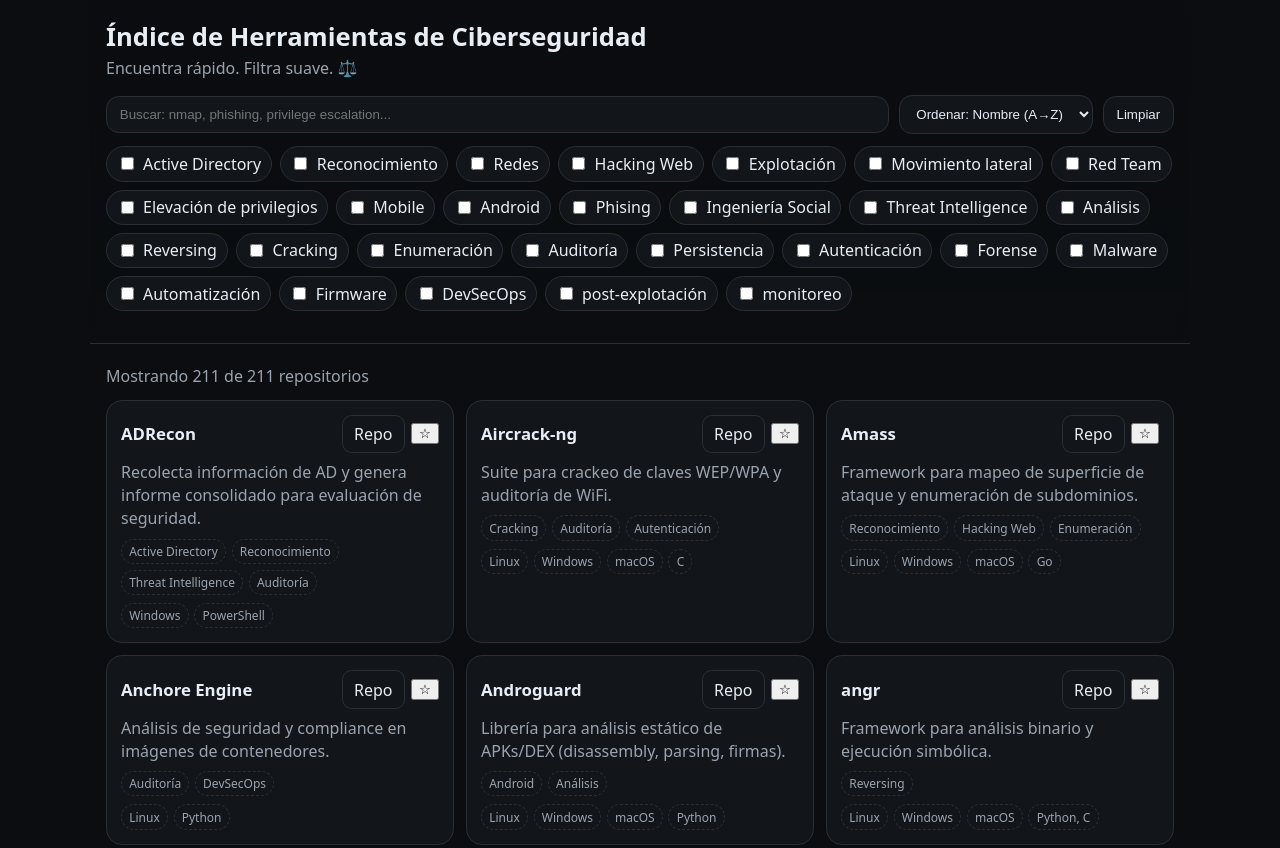
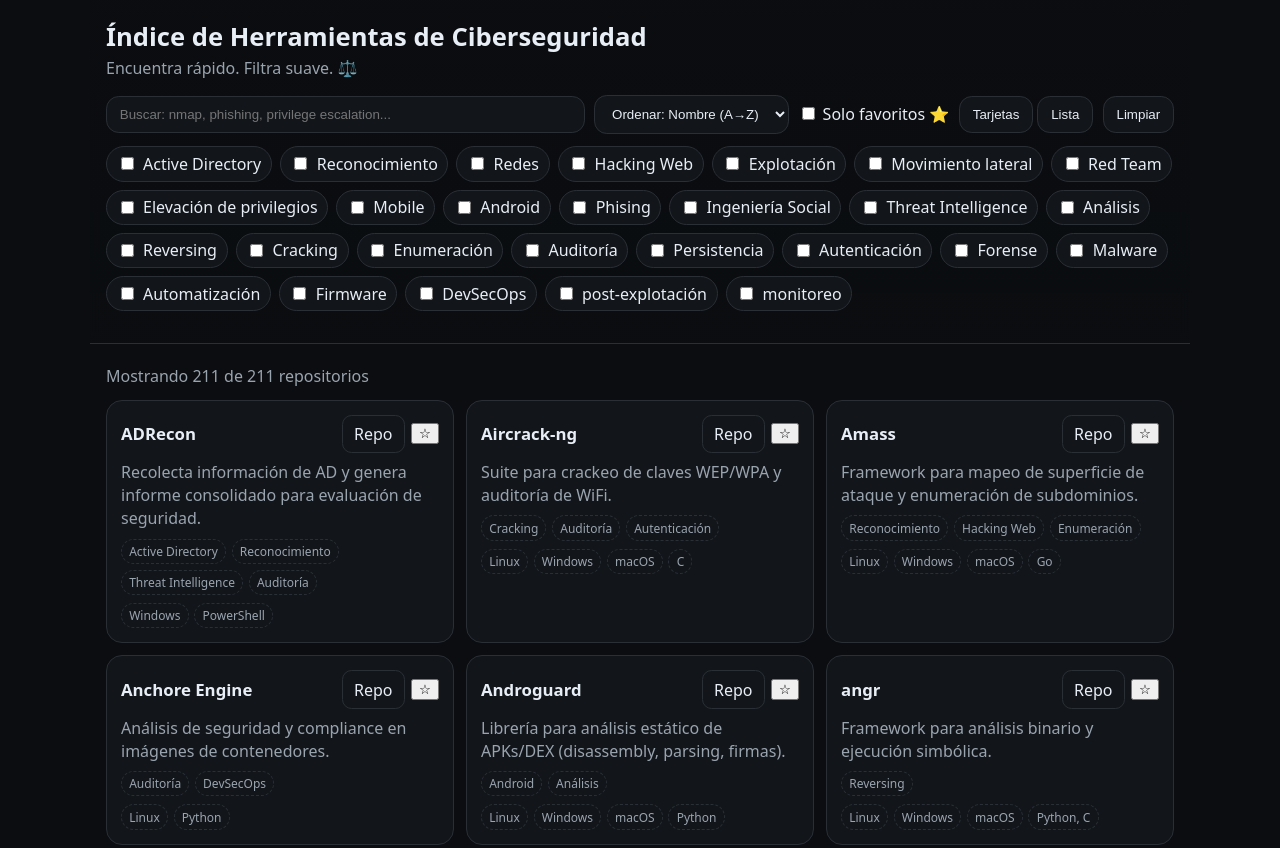
Before and after one commit to Sparkhacky/cybersec-framework-tools, a plain HTML site: page index.html in a window 1280 px wide. Shown: the top 848 px of the page. Drawn offline with Linux system fonts and the light colour scheme.

Commit message:
Update index.html

```diff
--- a/index.html
+++ b/index.html
@@ -3,22 +3,45 @@
 <head>
   <meta charset="UTF-8" />
   <meta name="viewport" content="width=device-width, initial-scale=1.0" />
-  <title>CyberSec - Framework</title>
+  <title>Índice de Herramientas de Ciberseguridad</title>
   <link rel="stylesheet" href="styles.css" />
 </head>
 <body>
   <header class="container">
     <h1>Índice de Herramientas de Ciberseguridad</h1>
     <p class="subtitle">Encuentra rápido. Filtra suave. ⚖️</p>
+
     <div class="controls">
-      <input id="search" type="search" placeholder="Buscar: nmap, phishing, privilege escalation..." aria-label="Buscar"/>
-      <select id="sort">
+      <!-- Buscador con autocompletado -->
+      <input id="search" type="search" list="search-suggest"
+             placeholder="Buscar: nmap, phishing, privilege escalation..."
+             aria-label="Buscar"/>
+      <datalist id="search-suggest"></datalist>
+
+      <!-- Orden -->
+      <select id="sort" aria-label="Ordenar">
         <option value="name-asc">Ordenar: Nombre (A→Z)</option>
         <option value="name-desc">Ordenar: Nombre (Z→A)</option>
         <option value="lang-asc">Lenguaje (A→Z)</option>
       </select>
+
+      <!-- Solo favoritos -->
+      <label class="switch" title="Mostrar solo favoritos">
+        <input type="checkbox" id="onlyFavs" />
+        <span>Solo favoritos ⭐</span>
+      </label>
+
+      <!-- Vista tarjetas / lista -->
+      <div class="view-toggle" role="group" aria-label="Cambiar vista">
+        <button id="viewCards" class="is-active" type="button">Tarjetas</button>
+        <button id="viewList" type="button">Lista</button>
+      </div>
+
+      <!-- Limpiar -->
       <button id="clearFilters" title="Limpiar filtros">Limpiar</button>
     </div>
+
+    <!-- Chips (27 macros) -->
     <div id="filters" class="filters"></div>
   </header>
 
@@ -29,9 +52,13 @@
 
   <footer class="container footer">
     <p>Hecho con ☯︎ — Mantén el equilibrio entre conocimiento y ética.</p>
-    <p><a href="repos.json" target="_blank" rel="noopener">Ver datos (repos.json)</a> · <a href="https://github.com/" target="_blank" rel="noopener">GitHub</a></p>
+    <p>
+      <a href="repos.json" target="_blank" rel="noopener">Ver datos (repos.json)</a> ·
+      <a href="https://github.com/" target="_blank" rel="noopener">GitHub</a>
+    </p>
   </footer>
 
-  <script src="app.js?v=2"></script>
+  <!-- Usa el app.js con macros + favoritos + lista que te pasé -->
+  <script src="app.js?v=3"></script>
 </body>
 </html>
```
